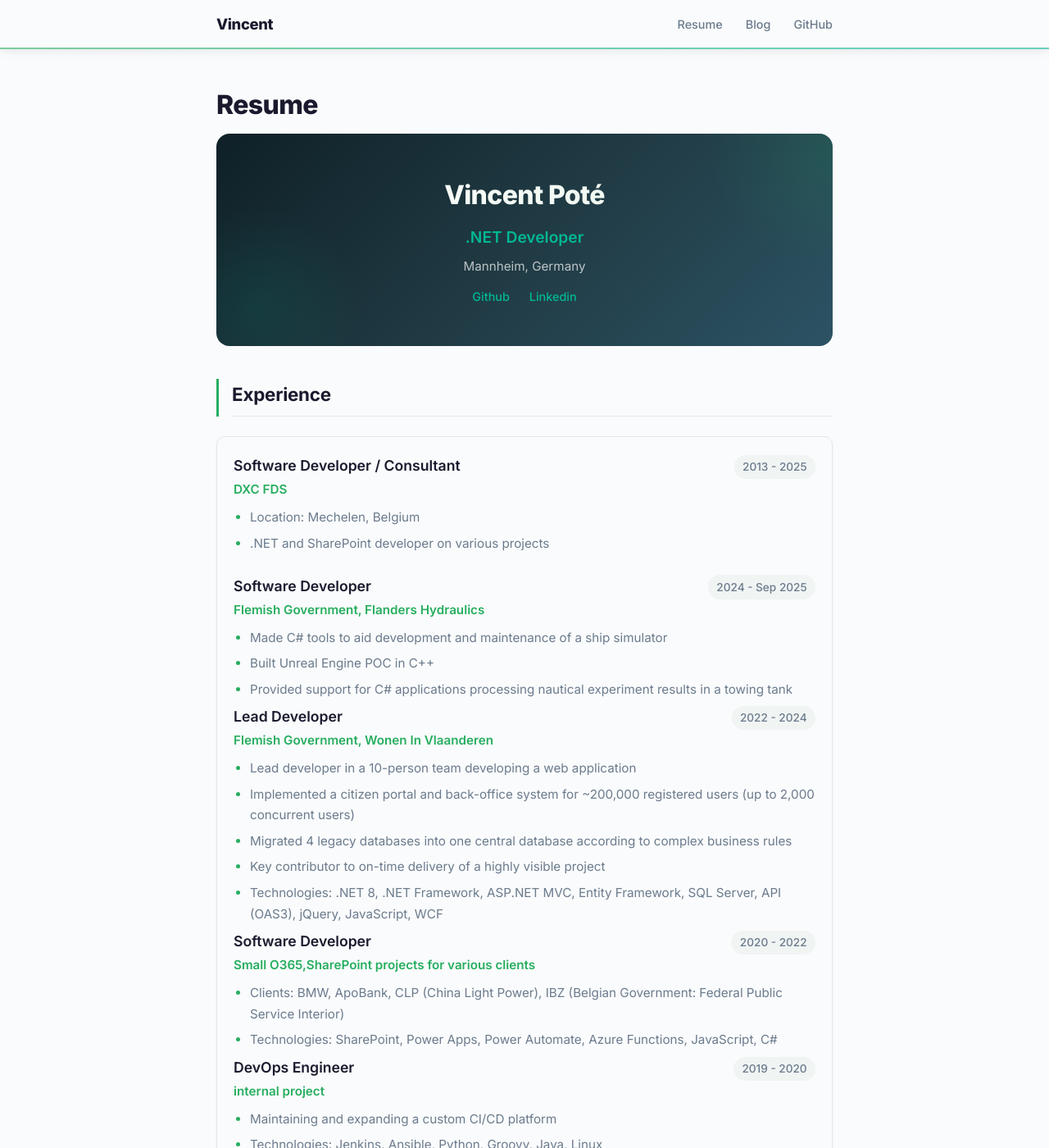
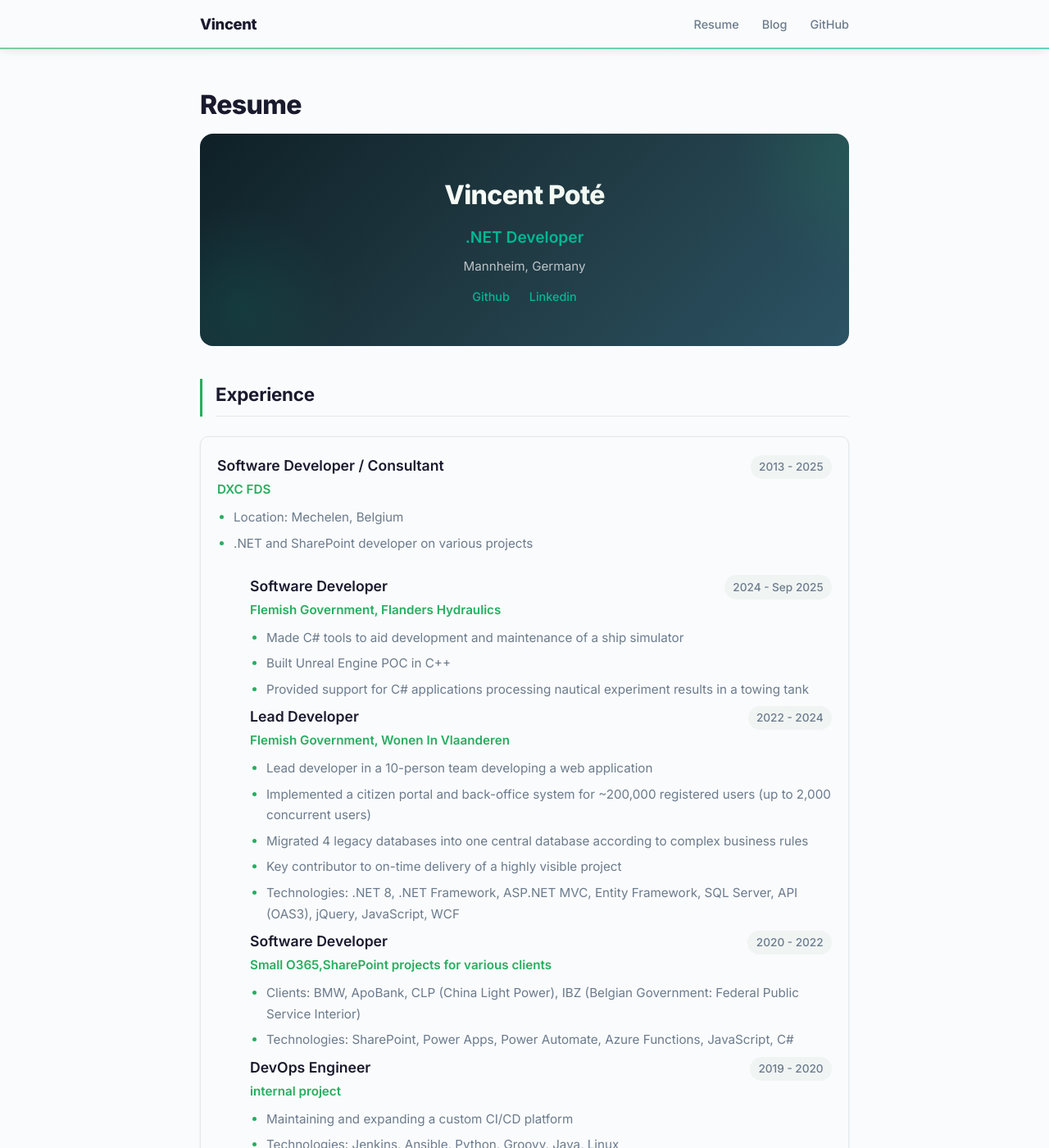
Before and after one commit to Vincentp90/Vincentp90.github.io, a Jekyll site: the page built from resume.md, in a window 1280 px wide and 1400 px high. Shown: the whole window at 82% size. Built offline with Jekyll 4.4.1, drawn with Linux system fonts in a browser that asks for light colours.

Commit message:
small tweaks

```diff
--- a/_sass/_base.scss
+++ b/_sass/_base.scss
@@ -17,7 +17,7 @@
   --color-nav-shadow: 0 1px 8px rgba(0, 0, 0, 0.06), 0 2px 16px rgba(0, 0, 0, 0.04);
   --font-sans: 'Inter', -apple-system, BlinkMacSystemFont, "Segoe UI", Roboto, Oxygen, Ubuntu, Cantarell, sans-serif;
   --font-mono: 'JetBrains Mono', "SFMono-Regular", Consolas, "Liberation Mono", Menlo, monospace;
-  --max-width: 800px;
+  --max-width: 840px;
   --radius: 10px;
   --radius-lg: 16px;
 }
--- a/_sass/_nav.scss
+++ b/_sass/_nav.scss
@@ -119,6 +119,5 @@
     height: 3px;
     background: var(--color-accent-gradient);
     margin-bottom: 1.75rem;
-    border-radius: 0 0 3px 3px;
   }
 }
--- a/assets/main.css
+++ b/assets/main.css
@@ -16,7 +16,7 @@
   --color-nav-shadow: 0 1px 8px rgba(0, 0, 0, 0.06), 0 2px 16px rgba(0, 0, 0, 0.04);
   --font-sans: 'Inter', -apple-system, BlinkMacSystemFont, "Segoe UI", Roboto, Oxygen, Ubuntu, Cantarell, sans-serif;
   --font-mono: 'JetBrains Mono', "SFMono-Regular", Consolas, "Liberation Mono", Menlo, monospace;
-  --max-width: 800px;
+  --max-width: 840px;
   --radius: 10px;
   --radius-lg: 16px;
 }
@@ -403,7 +403,6 @@
   height: 3px;
   background: var(--color-accent-gradient);
   margin-bottom: 1.75rem;
-  border-radius: 0 0 3px 3px;
 }
 
 .resume-hero {
@@ -696,12 +695,6 @@
   border: 1px solid rgba(39, 174, 96, 0.15);
   transition: all 0.25s ease;
 }
-.skill-tag:hover {
-  background: var(--color-accent);
-  color: #fff;
-  transform: translateY(-2px);
-  box-shadow: 0 4px 12px rgba(39, 174, 96, 0.3);
-}
 
 /* Spoken Languages */
 .language-item {
@@ -778,9 +771,8 @@
 }
 
 .projects {
-  margin-left: 0;
+  margin-left: 2.5rem;
   margin-top: 1.5rem;
-  padding-left: 0;
 }
 
 .page h1 {
```
Also changed, not shown: _sass/_resume.scss (+1 -9 lines).
